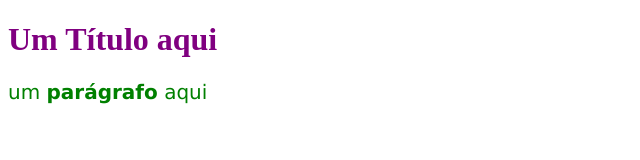
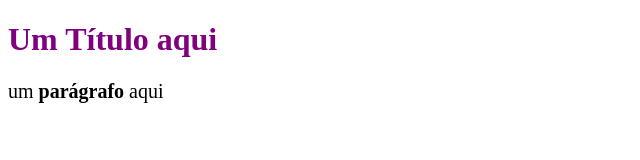
Before and after one commit to giovannalinda/exercise.css, a plain HTML site: page index.html in a window 1280 px wide. Shown: the whole page, without its empty margins (0-640 px from the left). Drawn offline with Linux system fonts and the light colour scheme.

Commit message:
first commit

```diff
--- a/style.css
+++ b/style.css
@@ -5,10 +5,11 @@ body {
 h1 {
   color: purple;
   text-align: left;
+  font-family: averta Demo PE;
 }
 
 p {
-  color: green;
-  font-family: verdana;
+  color: black;
+  font-family: averta Demo PE;
   font-size: 20px;
 }
```
Also changed, not shown: index.html (+0 -1 lines).
